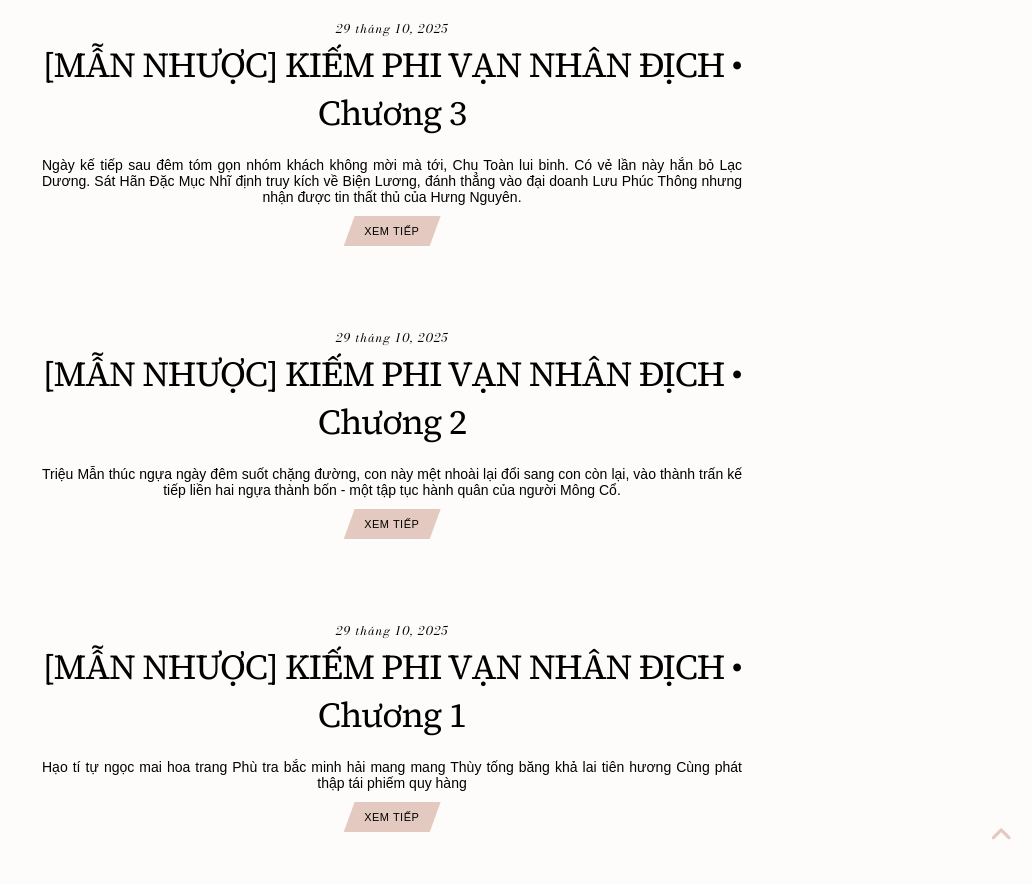
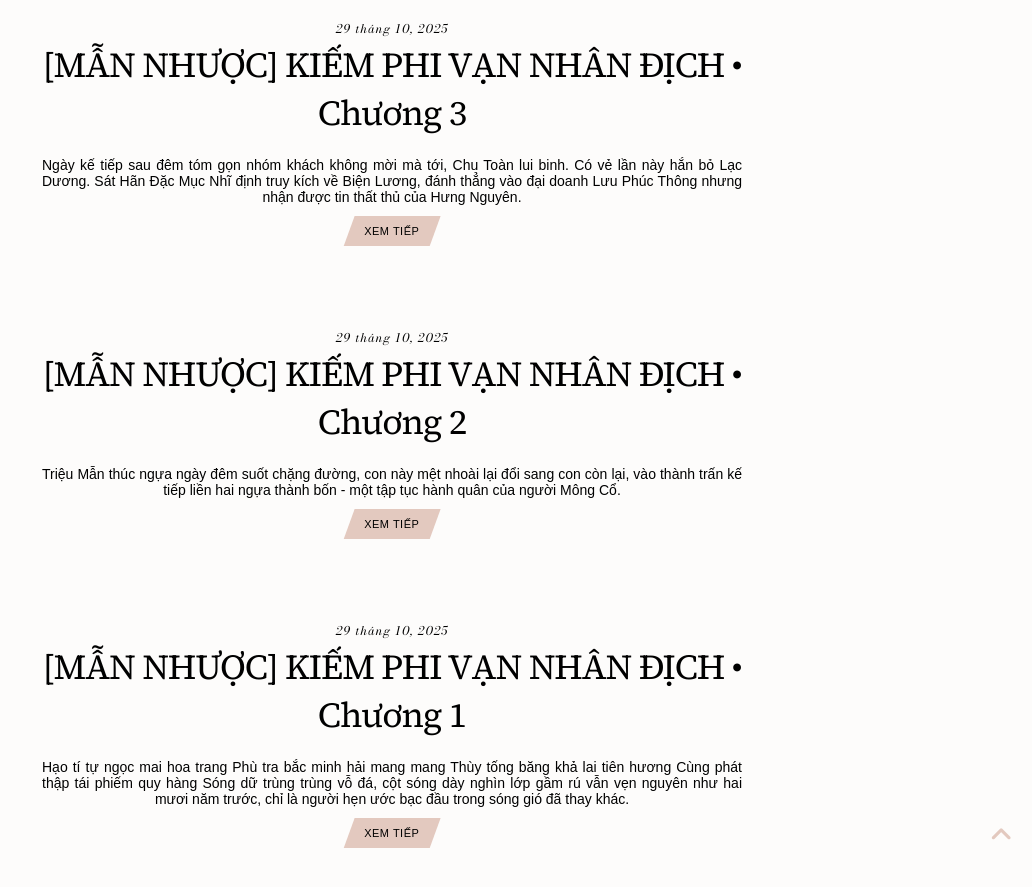
Before and after one commit to nuabuocthanhtho/nuabuocthanhtho.github.io, a Jekyll site: the page built from index.md, in a window 1280 px wide and 900 px high, scrolled down 1544 px. Shown: the top 887 px of the window, without its empty margins (248-1280 px from the left). Built offline with Jekyll 4.4.1, drawn with Linux system fonts in a browser that asks for light colours; some web fonts are replaced.

Commit message:
Update 2025-10-29-kiem-phi-van-nhan-dich-chuong-1.html

```diff
--- a/_posts/2025-10-29-kiem-phi-van-nhan-dich-chuong-1.html
+++ b/_posts/2025-10-29-kiem-phi-van-nhan-dich-chuong-1.html
@@ -6,6 +6,7 @@ excerpt: >
   Phù tra bắc minh hải mang mang
   Thùy tống băng khả lai tiên hương
   Cùng phát thập tái phiếm quy hàng
+  Sóng dữ trùng trùng vỗ đá, cột sóng dày nghìn lớp gầm rú vẫn vẹn nguyên như hai mươi năm trước, chỉ là người hẹn ước bạc đầu trong sóng gió đã thay khác.
 ---
 <p style="text-align: center;">
 
```
